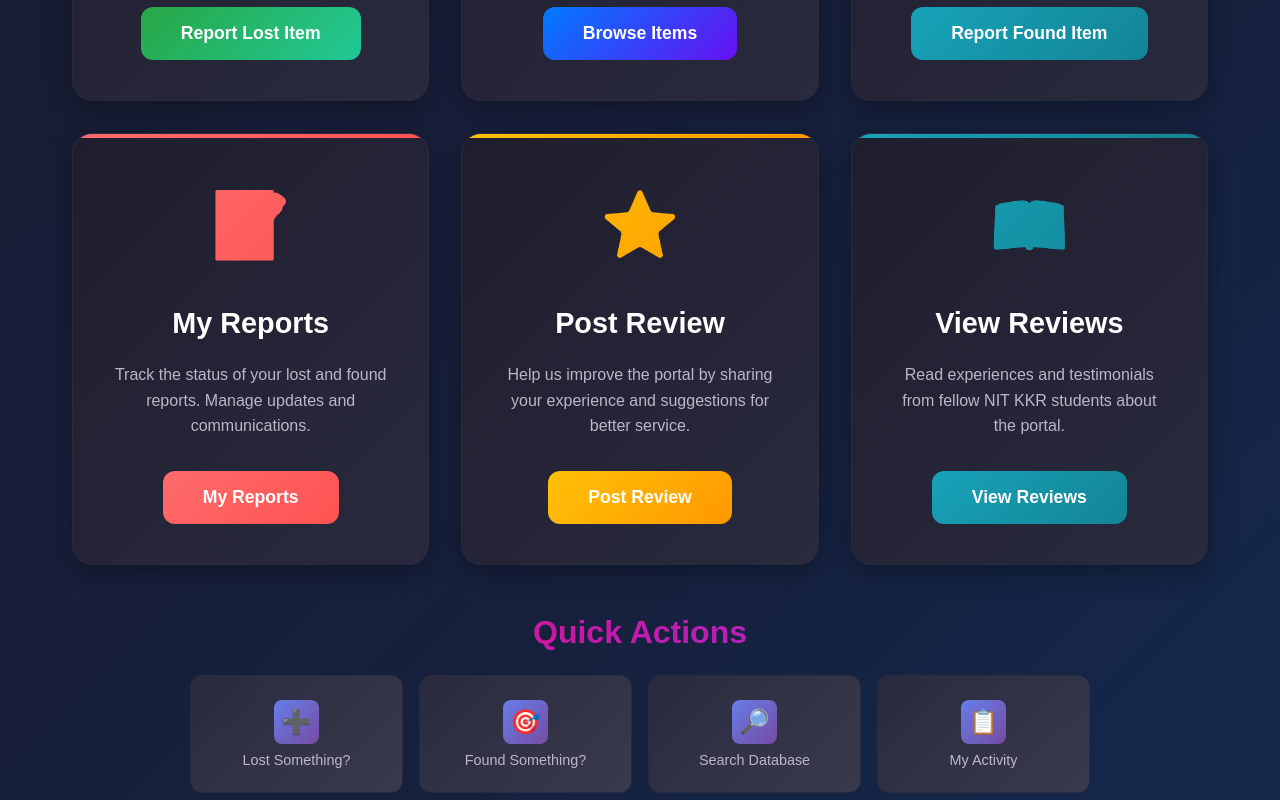
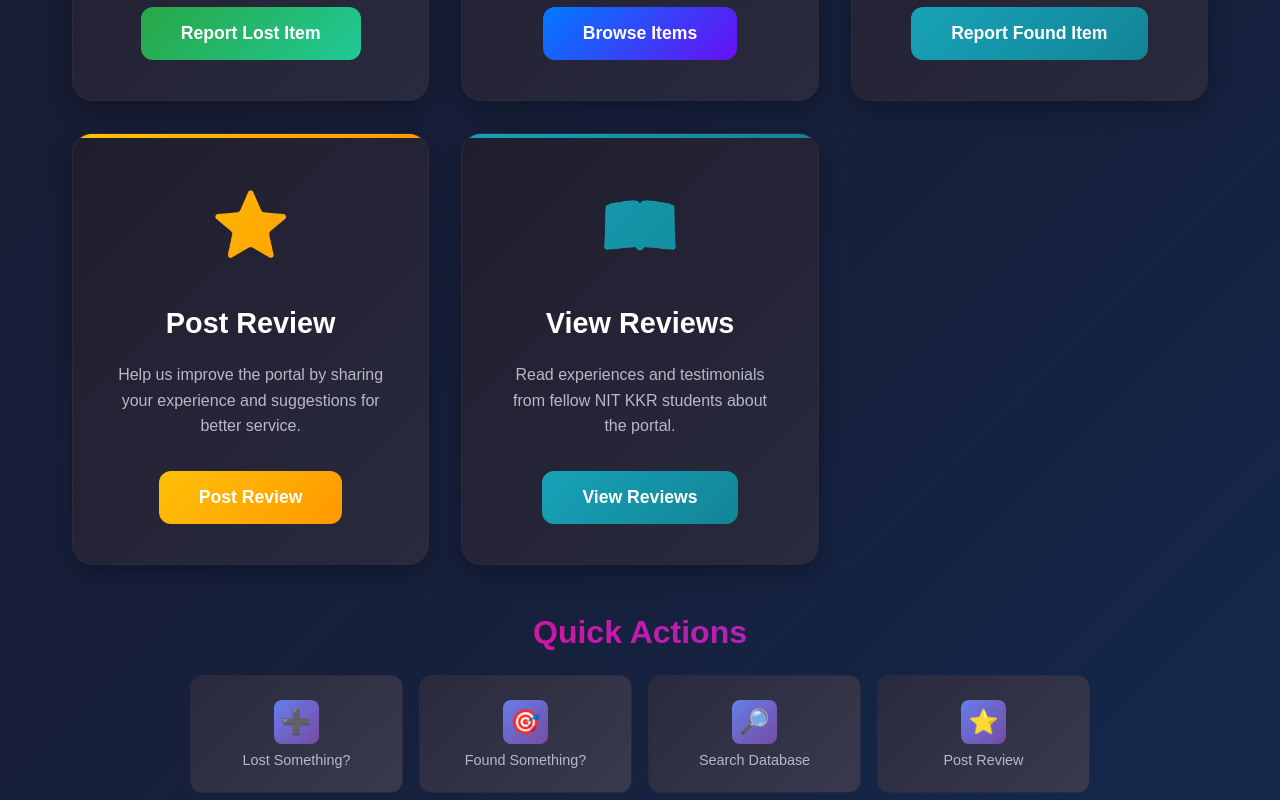
Before and after one commit to Pawan-Kumar-56/lostfound-frontend, a React (Vite) app: page /dashboard in a window 1280 px wide. Shown: the part 800-1600 px from the top of the page. Built offline with nearby package versions, Linux system fonts and the light colour scheme.

Commit message:
Remove 'My Reports' and 'My Activity' options from Dashboard

```diff
--- a/src/Dashboard.jsx
+++ b/src/Dashboard.jsx
@@ -77,10 +77,6 @@ const Dashboard = () => {
 
   const handleViewItems = () => {
     navigate('/viewitems');
-  };
-
-  const handleMyPosts = () => {
-    navigate('/myposts');
   };
 
   const handlePostReview = () => {
@@ -189,19 +185,7 @@ const Dashboard = () => {
               </button>
             </div>
 
-            {/* Card 4: My Posts */}
-            <div className="dashboard-card my-posts-card">
-              <div className="card-icon">📝</div>
-              <h2 className="card-title">My Reports</h2>
-              <p className="card-description">
-                Track the status of your lost and found reports. Manage updates and communications.
-              </p>
-              <button className="card-btn my-posts-btn" onClick={handleMyPosts}>
-                My Reports
-              </button>
-            </div>
-
-            {/* Card 5: Post Review */}
+            {/* Card 4: Post Review */}
             <div className="dashboard-card post-review-card">
               <div className="card-icon">⭐</div>
               <h2 className="card-title">Post Review</h2>
@@ -242,10 +226,6 @@ const Dashboard = () => {
             <button className="quick-action-btn" onClick={handleViewItems}>
               <span className="quick-action-icon">🔎</span>
               <span className="quick-action-text">Search Database</span>
-            </button>
-            <button className="quick-action-btn" onClick={handleMyPosts}>
-              <span className="quick-action-icon">📋</span>
-              <span className="quick-action-text">My Activity</span>
             </button>
             <button className="quick-action-btn" onClick={handlePostReview}>
               <span className="quick-action-icon">⭐</span>
```
